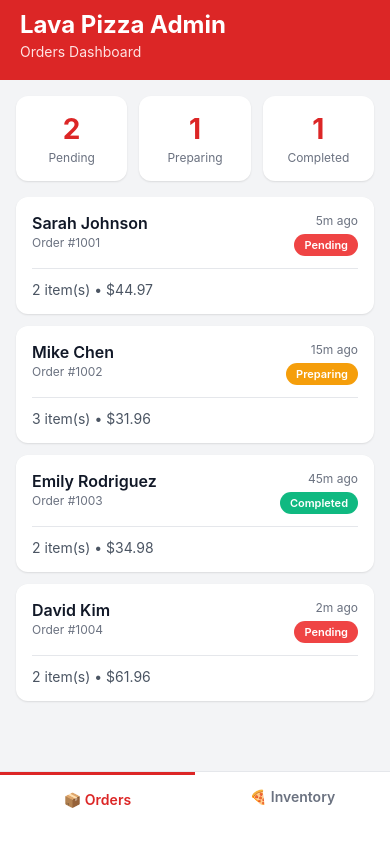
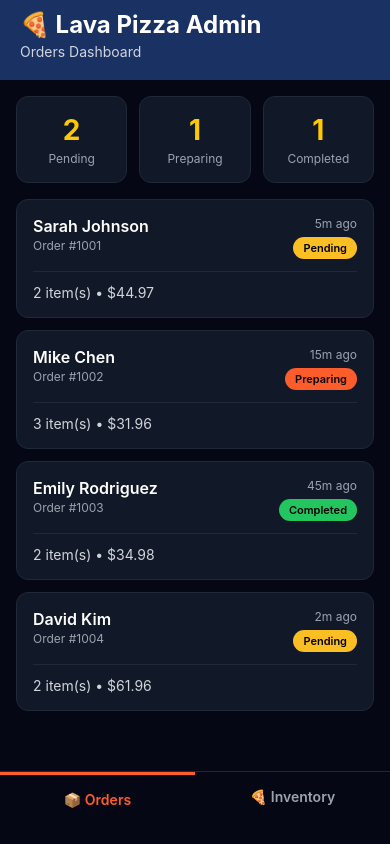
Before and after one commit to deepindersingh09/lava-pizza-admin, a React Native app: screen / in a window 390 px wide. Built offline with nearby package versions, Linux system fonts and the light colour scheme.

Commit message:
added changes

```diff
--- a/App.js
+++ b/App.js
@@ -9,7 +9,7 @@ export default function App() {
 
   return (
     <SafeAreaView style={styles.container}>
-      <StatusBar barStyle="light-content" backgroundColor="#DC2626" />
+      <StatusBar barStyle="light-content" backgroundColor="#1A3164" />
       <View style={styles.content}>
         {activeTab === 'orders' ? <OrdersScreen /> : <InventoryScreen />}
       </View>
@@ -21,7 +21,7 @@ export default function App() {
 const styles = StyleSheet.create({
   container: {
     flex: 1,
-    backgroundColor: '#F3F4F6',
+    backgroundColor: '#050814',
   },
   content: {
     flex: 1,
--- a/components/TabBar.js
+++ b/components/TabBar.js
@@ -34,9 +34,9 @@ export default function TabBar({ activeTab, onTabChange }) {
 const styles = StyleSheet.create({
   container: {
     flexDirection: 'row',
-    backgroundColor: '#FFFFFF',
+    backgroundColor: '#050814',
     borderTopWidth: 1,
-    borderTopColor: '#E5E7EB',
+    borderTopColor: '#1F2937',
     paddingBottom: 20,
   },
   tab: {
@@ -46,14 +46,14 @@ const styles = StyleSheet.create({
   },
   activeTab: {
     borderTopWidth: 3,
-    borderTopColor: '#DC2626',
+    borderTopColor: '#FF5C2B',
   },
   tabText: {
     fontSize: 14,
     fontWeight: '600',
-    color: '#6B7280',
+    color: '#9CA3AF',
   },
   activeTabText: {
-    color: '#DC2626',
+    color: '#FF5C2B',
   },
 });
--- a/screens/InventoryScreen.js
+++ b/screens/InventoryScreen.js
@@ -28,9 +28,9 @@ export default function InventoryScreen() {
   const [newStock, setNewStock] = useState('');
 
   const getStockColor = (stock) => {
-    if (stock <= 5) return '#EF4444';
-    if (stock <= 10) return '#F59E0B';
-    return '#10B981';
+    if (stock <= 5) return '#E62323';
+    if (stock <= 10) return '#FBBF24';
+    return '#22C55E';
   };
 
   const getStockStatus = (stock) => {
@@ -61,7 +61,7 @@ export default function InventoryScreen() {
     <View style={styles.container}>
       {/* Header */}
       <View style={styles.header}>
-        <Text style={styles.headerTitle}>Lava Pizza Admin</Text>
+        <Text style={styles.headerTitle}>🍕 Lava Pizza Admin</Text>
         <Text style={styles.headerSubtitle}>Inventory Management</Text>
       </View>
 
@@ -72,13 +72,13 @@ export default function InventoryScreen() {
           <Text style={styles.statLabel}>Total Items</Text>
         </View>
         <View style={styles.statBox}>
-          <Text style={[styles.statNumber, { color: '#EF4444' }]}>
+          <Text style={[styles.statNumber, { color: '#E62323' }]}>
             {inventory.filter((i) => i.stock <= 5).length}
           </Text>
           <Text style={styles.statLabel}>Low Stock</Text>
         </View>
         <View style={styles.statBox}>
-          <Text style={[styles.statNumber, { color: '#10B981' }]}>
+          <Text style={[styles.statNumber, { color: '#22C55E' }]}>
             {inventory.filter((i) => i.stock > 10).length}
           </Text>
           <Text style={styles.statLabel}>In Stock</Text>
@@ -155,6 +155,7 @@ export default function InventoryScreen() {
                     onChangeText={setNewStock}
                     keyboardType="number-pad"
                     placeholder="Enter new stock level"
+                    placeholderTextColor="#9CA3AF"
                   />
 
                   <TouchableOpacity style={styles.updateButton} onPress={updateStock}>
@@ -173,10 +174,10 @@ export default function InventoryScreen() {
 const styles = StyleSheet.create({
   container: {
     flex: 1,
-    backgroundColor: '#F3F4F6',
+    backgroundColor: '#050814',
   },
   header: {
-    backgroundColor: '#DC2626',
+    backgroundColor: '#1A3164',
     padding: 20,
     paddingTop: 10,
   },
@@ -187,7 +188,7 @@ const styles = StyleSheet.create({
   },
   headerSubtitle: {
     fontSize: 14,
-    color: '#FEE2E2',
+    color: '#D1D5DB',
     marginTop: 4,
   },
   statsContainer: {
@@ -197,24 +198,21 @@ const styles = StyleSheet.create({
   },
   statBox: {
     flex: 1,
-    backgroundColor: '#FFFFFF',
+    backgroundColor: '#111827',
     padding: 16,
     borderRadius: 12,
     alignItems: 'center',
-    shadowColor: '#000',
-    shadowOffset: { width: 0, height: 1 },
-    shadowOpacity: 0.1,
-    shadowRadius: 2,
-    elevation: 2,
+    borderWidth: 1,
+    borderColor: '#1F2937',
   },
   statNumber: {
     fontSize: 28,
     fontWeight: 'bold',
-    color: '#DC2626',
+    color: '#FFC800',
   },
   statLabel: {
     fontSize: 12,
-    color: '#6B7280',
+    color: '#9CA3AF',
     marginTop: 4,
   },
   inventoryList: {
@@ -225,23 +223,20 @@ const styles = StyleSheet.create({
   categoryTitle: {
     fontSize: 18,
     fontWeight: '600',
-    color: '#111827',
+    color: '#FFC800',
     marginTop: 16,
     marginBottom: 12,
   },
   itemCard: {
-    backgroundColor: '#FFFFFF',
+    backgroundColor: '#111827',
     borderRadius: 12,
     padding: 16,
     marginBottom: 12,
     flexDirection: 'row',
     justifyContent: 'space-between',
     alignItems: 'center',
-    shadowColor: '#000',
-    shadowOffset: { width: 0, height: 1 },
-    shadowOpacity: 0.1,
-    shadowRadius: 2,
-    elevation: 2,
+    borderWidth: 1,
+    borderColor: '#1F2937',
   },
   itemInfo: {
     flex: 1,
@@ -249,11 +244,11 @@ const styles = StyleSheet.create({
   itemName: {
     fontSize: 16,
     fontWeight: '600',
-    color: '#111827',
+    color: '#FFFFFF',
   },
   itemPrice: {
     fontSize: 14,
-    color: '#6B7280',
+    color: '#D1D5DB',
     marginTop: 4,
   },
   itemRight: {
@@ -262,7 +257,7 @@ const styles = StyleSheet.create({
   stockCount: {
     fontSize: 24,
     fontWeight: 'bold',
-    color: '#111827',
+    color: '#FFFFFF',
     marginBottom: 6,
   },
   stockBadge: {
@@ -271,17 +266,17 @@ const styles = StyleSheet.create({
     borderRadius: 12,
   },
   stockBadgeText: {
-    color: '#FFFFFF',
+    color: '#000000',
     fontSize: 11,
     fontWeight: '600',
   },
   modalOverlay: {
     flex: 1,
-    backgroundColor: 'rgba(0, 0, 0, 0.5)',
+    backgroundColor: 'rgba(0, 0, 0, 0.8)',
     justifyContent: 'flex-end',
   },
   modalContent: {
-    backgroundColor: '#FFFFFF',
+    backgroundColor: '#0B1020',
     borderTopLeftRadius: 20,
     borderTopRightRadius: 20,
     paddingBottom: 40,
@@ -292,16 +287,16 @@ const styles = StyleSheet.create({
     alignItems: 'center',
     padding: 20,
     borderBottomWidth: 1,
-    borderBottomColor: '#E5E7EB',
+    borderBottomColor: '#1F2937',
   },
   modalTitle: {
     fontSize: 20,
     fontWeight: 'bold',
-    color: '#111827',
+    color: '#FFFFFF',
   },
   modalClose: {
     fontSize: 24,
-    color: '#6B7280',
+    color: '#9CA3AF',
   },
   modalBody: {
     padding: 20,
@@ -309,30 +304,32 @@ const styles = StyleSheet.create({
   itemNameModal: {
     fontSize: 18,
     fontWeight: '600',
-    color: '#111827',
+    color: '#FFFFFF',
     marginBottom: 8,
   },
   currentStock: {
     fontSize: 14,
-    color: '#6B7280',
+    color: '#D1D5DB',
     marginBottom: 24,
   },
   inputLabel: {
     fontSize: 14,
     fontWeight: '600',
-    color: '#111827',
+    color: '#FFC800',
     marginBottom: 8,
   },
   input: {
     borderWidth: 1,
-    borderColor: '#D1D5DB',
+    borderColor: '#1F2937',
+    backgroundColor: '#111827',
     borderRadius: 8,
     padding: 12,
     fontSize: 16,
+    color: '#FFFFFF',
     marginBottom: 20,
   },
   updateButton: {
-    backgroundColor: '#DC2626',
+    backgroundColor: '#FF5C2B',
     padding: 16,
     borderRadius: 8,
     alignItems: 'center',
--- a/screens/OrdersScreen.js
+++ b/screens/OrdersScreen.js
@@ -72,13 +72,13 @@ export default function OrdersScreen() {
   const getStatusColor = (status) => {
     switch (status) {
       case 'pending':
-        return '#EF4444';
+        return '#FBBF24'; // Amber
       case 'preparing':
-        return '#F59E0B';
+        return '#FF5C2B'; // Pizza Orange
       case 'completed':
-        return '#10B981';
+        return '#22C55E'; // Green
       default:
-        return '#6B7280';
+        return '#9CA3AF';
     }
   };
 
@@ -109,7 +109,7 @@ export default function OrdersScreen() {
     <View style={styles.container}>
       {/* Header */}
       <View style={styles.header}>
-        <Text style={styles.headerTitle}>Lava Pizza Admin</Text>
+        <Text style={styles.headerTitle}>🍕 Lava Pizza Admin</Text>
         <Text style={styles.headerSubtitle}>Orders Dashboard</Text>
       </View>
 
@@ -298,10 +298,10 @@ export default function OrdersScreen() {
 const styles = StyleSheet.create({
   container: {
     flex: 1,
-    backgroundColor: '#F3F4F6',
+    backgroundColor: '#050814',
   },
   header: {
-    backgroundColor: '#DC2626',
+    backgroundColor: '#1A3164',
     padding: 20,
     paddingTop: 10,
   },
@@ -312,7 +312,7 @@ const styles = StyleSheet.create({
   },
   headerSubtitle: {
     fontSize: 14,
-    color: '#FEE2E2',
+    color: '#D1D5DB',
     marginTop: 4,
   },
   statsContainer: {
@@ -322,24 +322,21 @@ const styles = StyleSheet.create({
   },
   statBox: {
     flex: 1,
-    backgroundColor: '#FFFFFF',
+    backgroundColor: '#111827',
     padding: 16,
     borderRadius: 12,
     alignItems: 'center',
-    shadowColor: '#000',
-    shadowOffset: { width: 0, height: 1 },
-    shadowOpacity: 0.1,
-    shadowRadius: 2,
-    elevation: 2,
+    borderWidth: 1,
+    borderColor: '#1F2937',
   },
   statNumber: {
     fontSize: 28,
     fontWeight: 'bold',
-    color: '#DC2626',
+    color: '#FFC800',
   },
   statLabel: {
     fontSize: 12,
-    color: '#6B7280',
+    color: '#9CA3AF',
     marginTop: 4,
   },
   ordersList: {
@@ -348,15 +345,12 @@ const styles = StyleSheet.create({
     paddingTop: 0,
   },
   orderCard: {
-    backgroundColor: '#FFFFFF',
+    backgroundColor: '#111827',
     borderRadius: 12,
     padding: 16,
     marginBottom: 12,
-    shadowColor: '#000',
-    shadowOffset: { width: 0, height: 1 },
-    shadowOpacity: 0.1,
-    shadowRadius: 2,
-    elevation: 2,
+    borderWidth: 1,
+    borderColor: '#1F2937',
   },
   orderHeader: {
     flexDirection: 'row',
@@ -366,11 +360,11 @@ const styles = StyleSheet.create({
   orderCustomer: {
     fontSize: 16,
     fontWeight: '600',
-    color: '#111827',
+    color: '#FFFFFF',
   },
   orderId: {
     fontSize: 12,
-    color: '#6B7280',
+    color: '#9CA3AF',
     marginTop: 2,
   },
   orderRight: {
@@ -378,7 +372,7 @@ const styles = StyleSheet.create({
   },
   orderTime: {
     fontSize: 12,
-    color: '#6B7280',
+    color: '#9CA3AF',
     marginBottom: 6,
   },
   statusBadge: {
@@ -387,7 +381,7 @@ const styles = StyleSheet.create({
     borderRadius: 12,
   },
   statusText: {
-    color: '#FFFFFF',
+    color: '#000000',
     fontSize: 11,
     fontWeight: '600',
   },
@@ -395,19 +389,19 @@ const styles = StyleSheet.create({
     marginTop: 12,
     paddingTop: 12,
     borderTopWidth: 1,
-    borderTopColor: '#E5E7EB',
+    borderTopColor: '#1F2937',
   },
   orderItemsText: {
     fontSize: 14,
-    color: '#4B5563',
+    color: '#D1D5DB',
   },
   modalOverlay: {
     flex: 1,
-    backgroundColor: 'rgba(0, 0, 0, 0.5)',
+    backgroundColor: 'rgba(0, 0, 0, 0.8)',
     justifyContent: 'flex-end',
   },
   modalContent: {
-    backgroundColor: '#FFFFFF',
+    backgroundColor: '#0B1020',
     borderTopLeftRadius: 20,
     borderTopRightRadius: 20,
     maxHeight: '85%',
@@ -418,16 +412,16 @@ const styles = StyleSheet.create({
     alignItems: 'center',
     padding: 20,
     borderBottomWidth: 1,
-    borderBottomColor: '#E5E7EB',
+    borderBottomColor: '#1F2937',
   },
   modalTitle: {
     fontSize: 20,
     fontWeight: 'bold',
-    color: '#111827',
+    color: '#FFFFFF',
   },
   modalClose: {
     fontSize: 24,
-    color: '#6B7280',
+    color: '#9CA3AF',
   },
   modalBody: {
     padding: 20,
@@ -438,17 +432,17 @@ const styles = StyleSheet.create({
   sectionTitle: {
     fontSize: 16,
     fontWeight: '600',
-    color: '#111827',
+    color: '#FFC800',
     marginBottom: 12,
   },
   detailText: {
     fontSize: 15,
-    color: '#111827',
+    color: '#FFFFFF',
     marginBottom: 4,
   },
   detailSubtext: {
     fontSize: 14,
-    color: '#6B7280',
+    color: '#D1D5DB',
     marginBottom: 2,
   },
   itemRow: {
@@ -458,11 +452,11 @@ const styles = StyleSheet.create({
   },
   itemName: {
     fontSize: 14,
-    color: '#111827',
+    color: '#FFFFFF',
   },
   itemPrice: {
     fontSize: 14,
-    color: '#6B7280',
+    color: '#D1D5DB',
   },
   totalRow: {
     flexDirection: 'row',
@@ -470,17 +464,17 @@ const styles = StyleSheet.create({
     marginTop: 12,
     paddingTop: 12,
     borderTopWidth: 1,
-    borderTopColor: '#E5E7EB',
+    borderTopColor: '#1F2937',
   },
   totalLabel: {
     fontSize: 16,
     fontWeight: '600',
-    color: '#111827',
+    color: '#FFFFFF',
   },
   totalAmount: {
     fontSize: 16,
     fontWeight: 'bold',
-    color: '#DC2626',
+    color: '#FF5C2B',
   },
   statusButtons: {
     flexDirection: 'row',
@@ -491,17 +485,18 @@ const styles = StyleSheet.create({
     paddingVertical: 12,
     borderRadius: 8,
     borderWidth: 1,
-    borderColor: '#D1D5DB',
+    borderColor: '#1F2937',
+    backgroundColor: '#111827',
     alignItems: 'center',
   },
   statusButtonActive: {
-    backgroundColor: '#DC2626',
-    borderColor: '#DC2626',
+    backgroundColor: '#FF5C2B',
+    borderColor: '#FF5C2B',
   },
   statusButtonText: {
     fontSize: 14,
     fontWeight: '600',
-    color: '#6B7280',
+    color: '#9CA3AF',
   },
   statusButtonTextActive: {
     color: '#FFFFFF',
```
